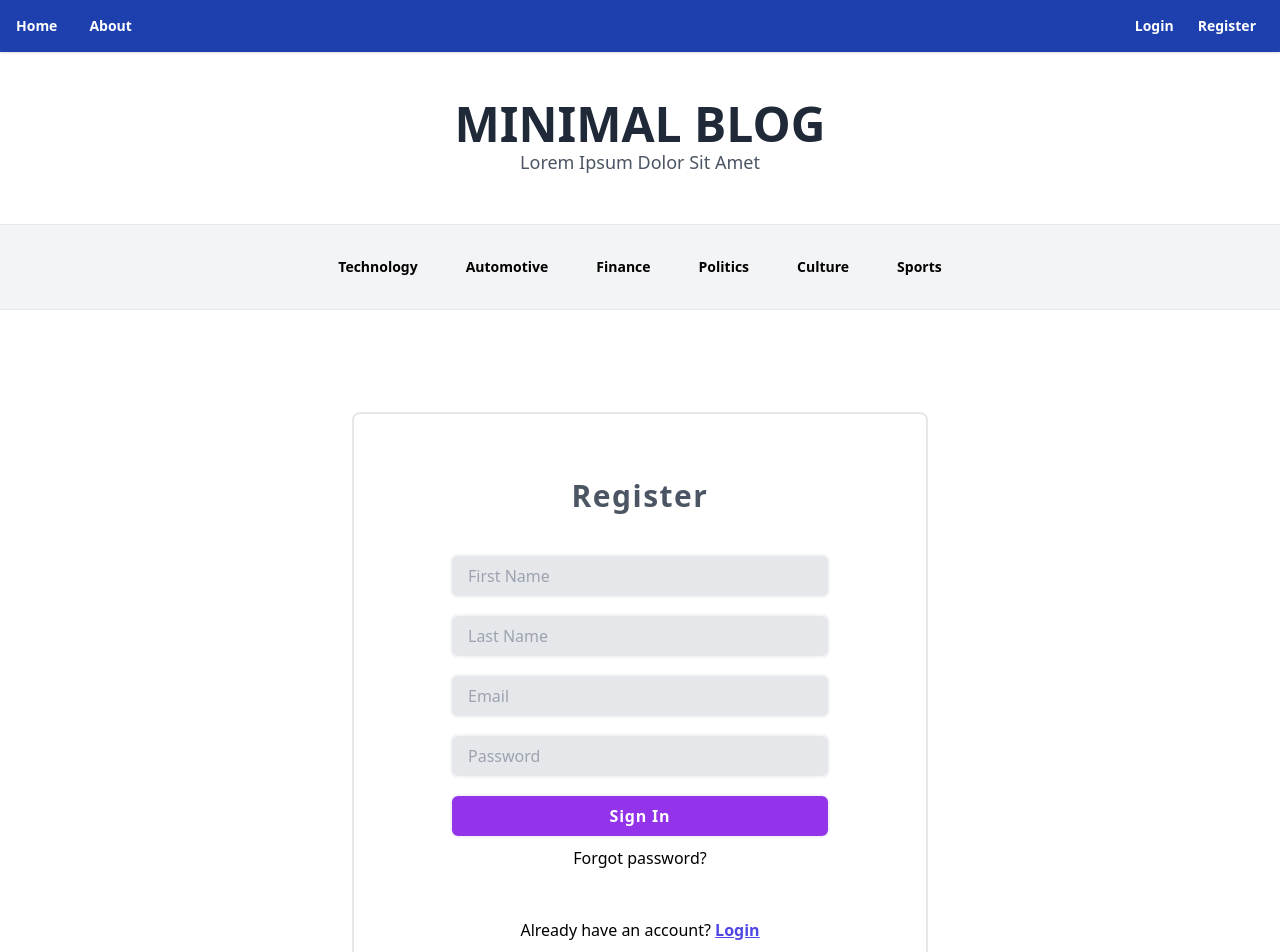
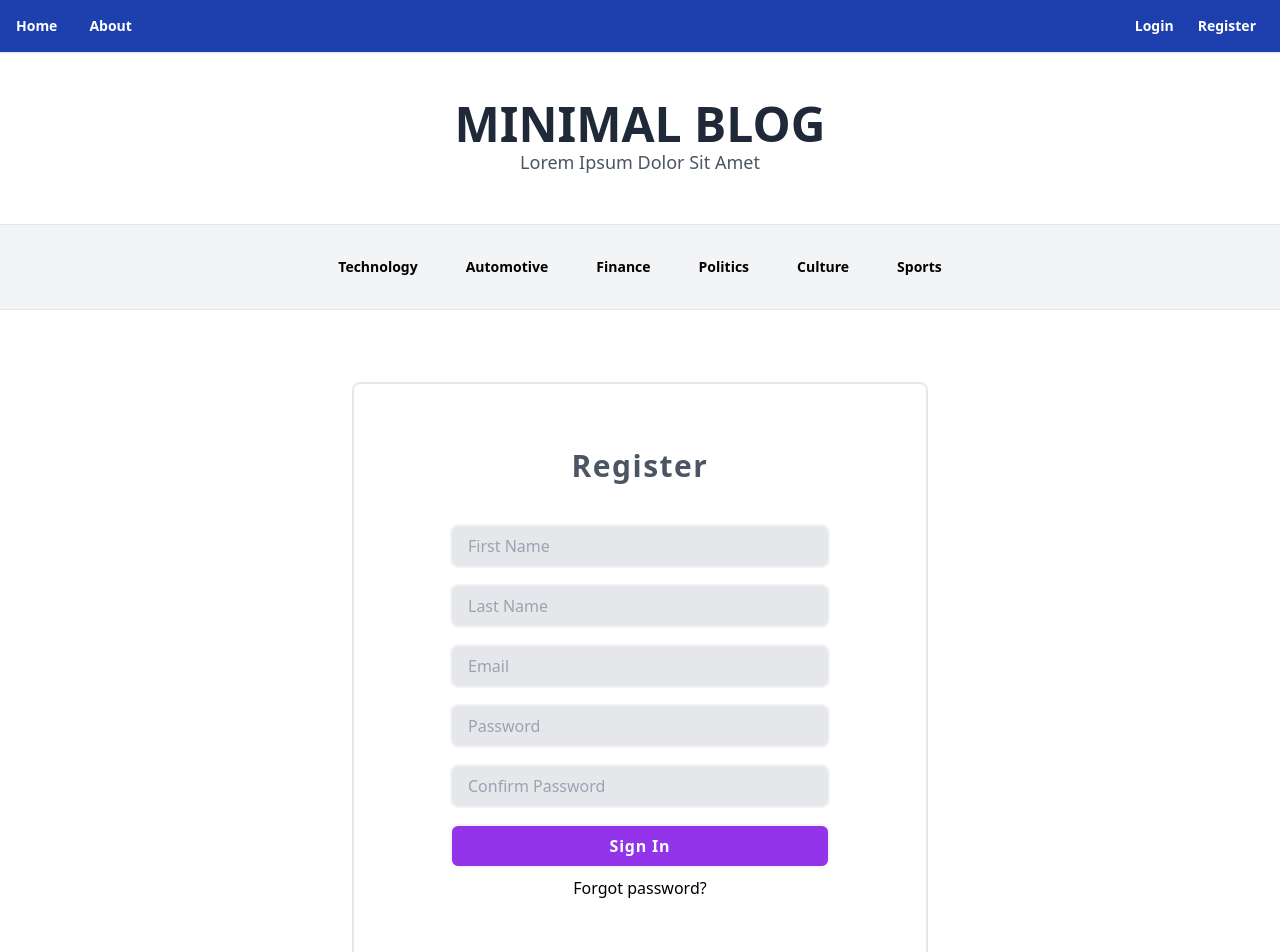
Before and after one commit to Dhoms-ACN/Blog, a React (Create React App) app: page /register in a window 1280 px wide. Shown: the top 952 px of the page. Built offline with nearby package versions, Linux system fonts and the light colour scheme.

Commit message:
Add manual validation

```diff
--- a/src/pages/Register.js
+++ b/src/pages/Register.js
@@ -3,68 +3,118 @@ import { Link } from "react-router-dom";
 import axios from "../utils/axios";
 
 const Register = () => {
-  const fields = {
+  const initialValues = {
       first_name: '',
       last_name: '',
       email: '',
-      password: ''
+      password: '',
+      confirm_password: ''
   }
 
-  const [data, setData] = useState(fields)
+  const [formData, setFormData] = useState(initialValues)
+  const [formErrors, setFormErrors] = useState({})
+
+
   const registerUser = (e) => {
     e.preventDefault()
-    axios.post('/sign-in', data).then(response => console.log(response.data))
-    .catch(e => console.log(e))
+    setFormErrors(validateForm(formData))
+    if(Object.keys(formErrors).length === 0) {
+      console.log('Submitting')
+    }
   }
+
+  const handleChange = (e) => {
+    const { value, name } = e.target
+    setFormData({ ...formData, [name]: value })
+  }
+
+  const validateForm = (data) => {
+    const errors = {}
+    if (!data.first_name) {
+      errors.first_name = "First name is required"
+    }
+    if (!data.last_name) {
+      errors.last_name = "Last name is required"
+    }
+    if (!data.email) {
+      errors.email = "Email is required"
+    }
+    if (!data.password) {
+      errors.password = "Password is required"
+    }
+    if(data.password !== data.confirm_password) {
+      errors.password = "Password did not match"
+    }
+
+    return errors
+  }
+
   return (
     <div className="min-h-screen flex flex-col">
       <div className="flex flex-1 items-center justify-center">
         <div className="rounded-lg sm:border-2 px-4 lg:px-24 py-16 lg:max-w-xl sm:max-w-md w-full text-center">
-          <form className="text-center">
+          <form className="text-center" onSubmit={registerUser}>
             <h1 className="font-bold tracking-wider text-3xl mb-8 w-full text-gray-600">
               Register
             </h1>
             <div className="py-2 text-left">
               <input
                 type="text"
+                name="first_name"
                 className="bg-gray-200 border-2 border-gray-100 focus:outline-none bg-gray-100 block w-full py-2 px-4 rounded-lg focus:border-gray-700 "
                 placeholder="First Name"
-                value={data.first_name}
-                onChange={(e) => setData({...data, first_name: e.target.value})}
+                value={formData.first_name}
+                onChange={handleChange}
               />
+              {formErrors.first_name && <span className="text-red-400 text-sm ml-2">{formErrors.first_name}</span>}
             </div>
             <div className="py-2 text-left">
               <input
                 type="text"
                 className="bg-gray-200 border-2 border-gray-100 focus:outline-none bg-gray-100 block w-full py-2 px-4 rounded-lg focus:border-gray-700 "
                 placeholder="Last Name"
-                value={data.last_name}
-                onChange={(e) => setData({...data, last_name: e.target.value})}
+                name="last_name"
+                value={formData.last_name}
+                onChange={handleChange}
               />
+              {formErrors.last_name && <span className="text-red-400 text-sm ml-2">{formErrors.last_name}</span>}
             </div>
             <div className="py-2 text-left">
               <input
                 type="email"
                 className="bg-gray-200 border-2 border-gray-100 focus:outline-none bg-gray-100 block w-full py-2 px-4 rounded-lg focus:border-gray-700 "
                 placeholder="Email"
-                value={data.email}
-                onChange={(e) => setData({...data, email: e.target.value})}
+                name="email"
+                value={formData.email}
+                onChange={handleChange}
               />
+               {formErrors.email && <span className="text-red-400 text-sm ml-2">{formErrors.email}</span>}
             </div>
             <div className="py-2 text-left">
               <input
                 type="password"
                 className="bg-gray-200 border-2 border-gray-100 focus:outline-none bg-gray-100 block w-full py-2 px-4 rounded-lg focus:border-gray-700 "
                 placeholder="Password"
-                value={data.password}
-                onChange={(e) => setData({...data, password: e.target.value})}
+                name="password"
+                value={formData.password}
+                onChange={handleChange}
+              />
+               {formErrors.password && <span className="text-red-400 text-sm ml-2">{formErrors.password}</span>}
+            </div>
+            <div className="py-2 text-left">
+              <input
+                type="password"
+                className="bg-gray-200 border-2 border-gray-100 focus:outline-none bg-gray-100 block w-full py-2 px-4 rounded-lg focus:border-gray-700 "
+                placeholder="Confirm Password"
+                name="confirm_password"
+                value={formData.confirm_password}
+                onChange={handleChange}
               />
             </div>
             <div className="py-2">
               <button
                 type="submit"
                 className="border-2 border-gray-100 focus:outline-none bg-purple-600 text-white font-bold tracking-wider block w-full p-2 rounded-lg focus:border-gray-700 hover:bg-purple-700"
-                onClick={registerUser}
               >
                 Sign In
               </button>
```
